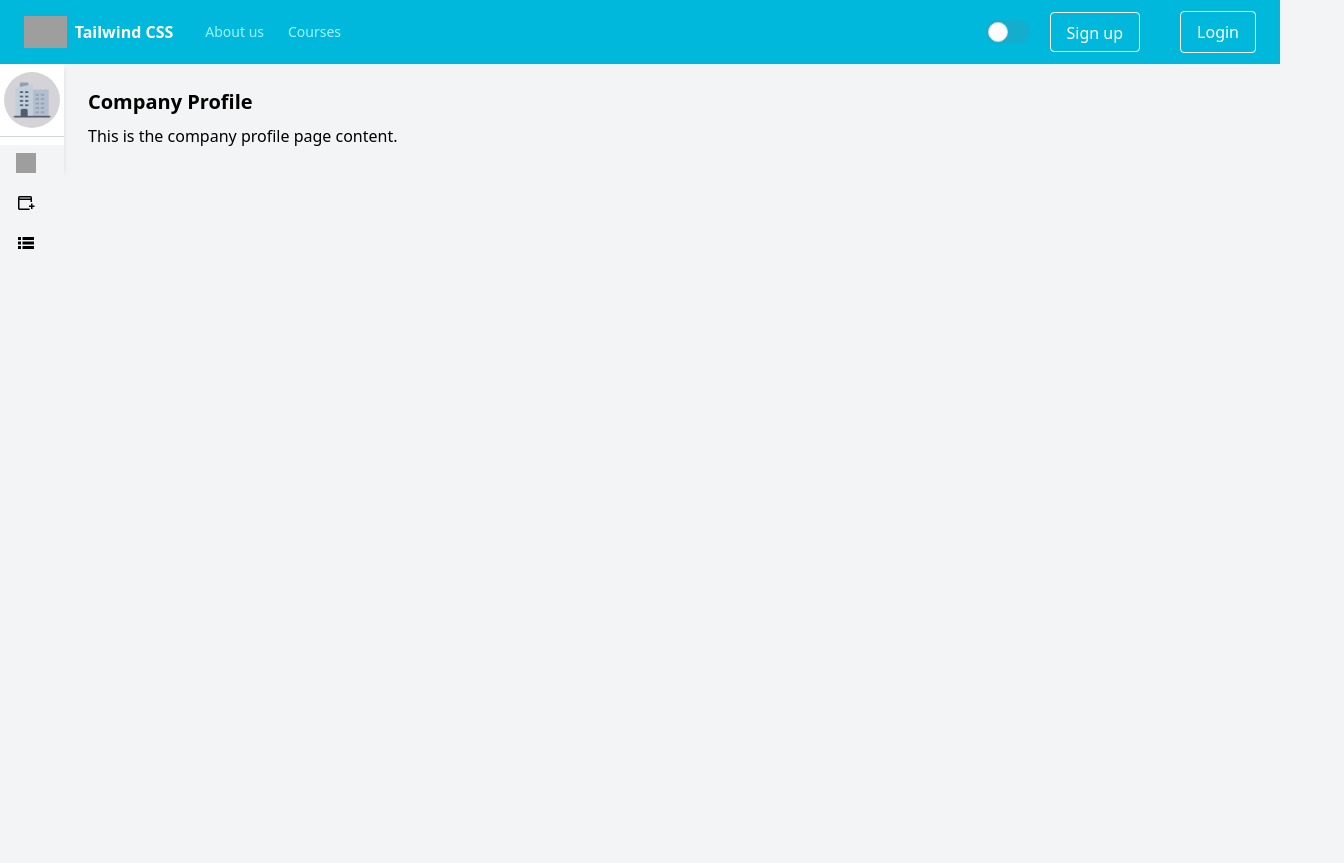
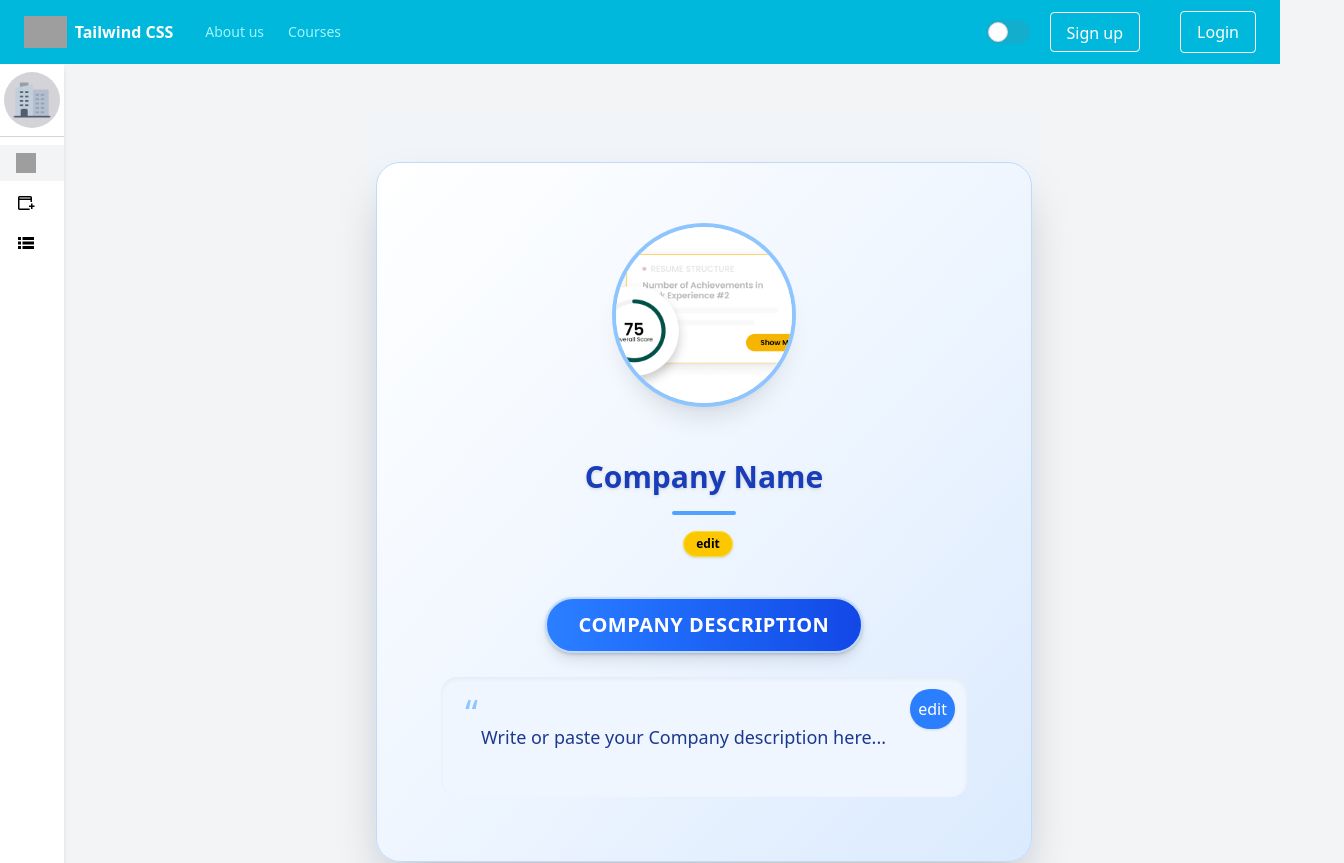
Before and after one commit to Asem-Mohamed-321/ITI-graduation-project, a React (Vite) app in the folder client side/: page /company/profile in a window 1280 px wide. Shown: the top 863 px of the page, 1344 px wide, since content can reach past the window. Before the commit the page ends 800 px from the top, so only its background shows below. Built offline with nearby package versions, Linux system fonts and the light colour scheme; grey boxes are pictures that could not be loaded.

Commit message:
Company Profile

```diff
--- a/client side/src/App.jsx
+++ b/client side/src/App.jsx
@@ -59,6 +59,8 @@ function App() {
         <Route path="job-desc-list" element={<JobDescriptions/>}></Route>
 
       </Route>
+      <Route path="/user/profile" element={<Profile />} />
+      <Route path="*" element={<NotFound />} />
     </Routes>
     {showFooter && <Footer />}
     {/* <div className="w-full mt-4">
--- a/client side/src/components/CompanyProfile.jsx
+++ b/client side/src/components/CompanyProfile.jsx
@@ -1,8 +1,5 @@
+import CompanyProfilePage from "./CompanyProfilePage";
+
 export default function CompanyProfile() {
-  return (
-    <div>
-      <h2 className="text-xl font-bold mb-2">Company Profile</h2>
-      <p>This is the company profile page content.</p>
-    </div>
-  );
+  return <CompanyProfilePage />;
 }
--- a/client side/src/components/CompanyProfileInfo.jsx
+++ /dev/null
@@ -1,33 +0,0 @@
-import React from "react";
-
-const CompanyProfileInfo = ({ description, editMode, onEdit, onChange, onSave, onCancel, value }) => {
-  return (
-    <div className="bg-slate-50 dark:bg-slate-800 rounded-2xl shadow-lg p-6 md:p-8 flex flex-col gap-6 border border-gray-100 dark:border-slate-700 transition-all duration-500">
-      <div className="text-gray-700 dark:text-gray-200 font-semibold mb-2">Paste your Company description:</div>
-      {editMode ? (
-        <form onSubmit={onSave} className="flex flex-col gap-4">
-          <textarea
-            className="w-full min-h-[180px] border rounded p-3 text-gray-900 dark:text-gray-100 dark:bg-slate-900"
-            value={value}
-            onChange={onChange}
-            placeholder="Write or paste your Company description here..."
-            autoFocus
-          />
-          <div className="flex gap-2 self-end">
-            <button type="submit" className="bg-blue-500 hover:bg-blue-600 text-white font-semibold py-2 px-6 rounded-lg shadow transition-all">Save</button>
-            <button type="button" className="bg-gray-200 dark:bg-gray-700 text-gray-700 dark:text-gray-200 font-semibold py-2 px-6 rounded-lg shadow transition-all" onClick={onCancel}>Cancel</button>
-          </div>
-        </form>
-      ) : (
-        <>
-          <div className="w-full min-h-[180px] border rounded p-3 text-gray-900 dark:text-gray-100 dark:bg-slate-900 flex items-center">
-            {description || <span className="text-gray-400 dark:text-gray-500">Write or paste your Company description here...</span>}
-          </div>
-          <button className="bg-blue-500 hover:bg-blue-600 text-white font-semibold py-2 px-6 rounded-lg shadow self-end transition-all" onClick={onEdit}>Edit Description</button>
-        </>
-      )}
-    </div>
-  );
-};
-
-export default CompanyProfileInfo;
--- a/client side/src/components/CompanyProfilePage.jsx
+++ b/client side/src/components/CompanyProfilePage.jsx
@@ -50,19 +50,16 @@ const CompanyProfilePage = () => {
   };
 
   return (
-    <div className="min-h-screen w-full flex flex-col items-center justify-center bg-slate-100 dark:bg-slate-900 transition-colors duration-500 py-8 px-2">
-      <div className="w-full max-w-5xl flex flex-col md:flex-row gap-0 md:gap-8 items-start">
-        {/* Sidebar */}
-        <aside className="w-full md:w-72 bg-white dark:bg-slate-900 border-r border-gray-100 dark:border-slate-800 flex flex-col items-center py-8 px-2 md:px-4 min-h-[500px] rounded-none md:rounded-l-2xl shadow-md md:shadow-lg">
-          {/* Company photo and name */}
-          <div className="flex flex-col items-center mb-8 w-full">
+    <div className="min-h-screen w-full flex items-center justify-center bg-slate-100 dark:bg-slate-900 transition-colors duration-500 py-12 px-2">
+      <div className="w-full max-w-3xl mx-auto bg-gradient-to-br from-white via-blue-50 to-blue-100 dark:from-slate-800 dark:via-slate-900 dark:to-slate-800 border border-blue-200 dark:border-blue-700 rounded-3xl shadow-2xl p-8 sm:p-16 flex flex-col items-center gap-10">
+        {/* Company Logo */}
         <div
-              className="relative w-24 h-24 rounded-full overflow-hidden border-4 border-blue-200 dark:border-blue-800 shadow mb-2 cursor-pointer group"
+          className="relative w-44 h-44 rounded-full overflow-hidden ring-4 ring-blue-300 dark:ring-blue-700 shadow-xl mb-4 cursor-pointer group transition-transform duration-300 hover:scale-105"
           onMouseEnter={() => setHovered(true)}
           onMouseLeave={() => setHovered(false)}
           onClick={() => fileInputRef.current && fileInputRef.current.click()}
         >
-              <img src={company.logoUrl} alt="Company Logo" className="object-cover w-full h-full transition-transform duration-200 group-hover:scale-105" />
+          <img src={company.logoUrl} alt="Company Logo" className="object-cover w-full h-full transition-transform duration-200 group-hover:scale-110" />
           <input
             type="file"
             accept="image/*"
@@ -76,48 +73,44 @@ const CompanyProfilePage = () => {
           <div
             className={`absolute inset-0 flex items-center justify-center bg-black bg-opacity-30 transition-opacity duration-200 ${hovered ? "opacity-100" : "opacity-0"}`}
           >
-                <svg xmlns="http://www.w3.org/2000/svg" className="h-8 w-8 text-white" fill="none" viewBox="0 0 24 24" stroke="currentColor">
+            <svg xmlns="http://www.w3.org/2000/svg" className="h-12 w-12 text-white" fill="none" viewBox="0 0 24 24" stroke="currentColor">
               <path strokeLinecap="round" strokeLinejoin="round" strokeWidth={2} d="M15 10l4.553.378A2 2 0 0122 12.368V17a2 2 0 01-2 2H4a2 2 0 01-2-2v-4.632a2 2 0 012.447-1.99L9 10m6 0V7a2 2 0 00-2-2h-2a2 2 0 00-2 2v3m6 0H9" />
             </svg>
           </div>
         </div>
-            <div className="flex flex-col items-center w-full mt-2">
+        {/* Company Name */}
+        <div className="w-full flex flex-col items-center">
           {editNameMode ? (
             <form onSubmit={handleSaveName} className="flex items-center gap-2 w-full justify-center">
               <input
-                    className="border rounded px-2 py-1 text-base font-bold text-center dark:bg-slate-800 dark:text-white w-2/3"
+                className="border-2 border-blue-300 rounded px-4 py-2 text-3xl font-extrabold text-center dark:bg-slate-700 dark:text-white w-2/3 shadow"
                 value={nameInputValue}
                 onChange={handleNameChange}
                 autoFocus
               />
-                  <button type="submit" className="bg-yellow-400 hover:bg-yellow-500 text-black px-3 py-1 rounded">Save</button>
-                  <button type="button" className="bg-gray-200 dark:bg-gray-700 text-gray-700 dark:text-gray-200 px-3 py-1 rounded" onClick={handleCancelEditName}>Cancel</button>
+              <button type="submit" className="bg-yellow-400 hover:bg-yellow-500 text-black px-4 py-2 rounded font-bold shadow">Save</button>
+              <button type="button" className="bg-gray-200 dark:bg-gray-700 text-gray-700 dark:text-gray-200 px-4 py-2 rounded font-bold shadow" onClick={handleCancelEditName}>Cancel</button>
             </form>
           ) : (
-                <div className="flex items-center gap-2">
-                  <span className="text-base font-bold text-gray-900 dark:text-white">{company.name}</span>
+            <>
+              <span className="text-3xl font-extrabold text-blue-800 dark:text-blue-200 drop-shadow mb-2 text-center">{company.name}</span>
+              <div className="w-16 h-1 bg-blue-400 rounded-full mb-4 mt-2" />
               <button
-                    className="text-xs bg-yellow-400 hover:bg-yellow-500 text-black px-2 py-1 rounded-full border border-yellow-300 ml-2 transition-all"
+                className="text-xs bg-yellow-400 hover:bg-yellow-500 text-black px-3 py-1 rounded-full border border-yellow-300 ml-2 transition-all font-semibold shadow"
                 onClick={handleEditName}
               >
-                    edit name
+                edit
               </button>
-                </div>
+            </>
           )}
         </div>
-          </div>
-          {/* Only visually distinct Company profile label */}
-          <div className="w-full flex items-center justify-center mt-4">
-            <span className="px-4 py-2 rounded-lg bg-blue-100 dark:bg-blue-900 text-blue-700 dark:text-blue-200 font-semibold text-base border border-blue-200 dark:border-blue-800 shadow">Company profile</span>
-          </div>
-        </aside>
-        {/* Main area */}
-        <main className="flex-1 w-full bg-white dark:bg-slate-900 rounded-2xl shadow-lg p-6 md:p-10 border border-gray-100 dark:border-slate-800 flex flex-col gap-8 min-h-[500px]">
-          <div className="text-gray-700 dark:text-gray-200 font-semibold mb-2 text-lg">Company Description</div>
+        {/* Company Description */}
+        <div className="w-full">
+          <div className="bg-gradient-to-r from-blue-500 to-blue-700 text-white font-bold mb-6 text-xl rounded-full px-8 py-3 text-center w-fit mx-auto shadow-lg border-2 border-blue-200 tracking-wide uppercase drop-shadow">Company Description</div>
           {editDescMode ? (
-            <form onSubmit={handleSaveDesc} className="flex flex-col gap-4">
+            <form onSubmit={handleSaveDesc} className="flex flex-col gap-4 items-center">
               <textarea
-                className="w-full min-h-[120px] border-2 border-blue-200 dark:border-blue-800 rounded-xl p-5 text-lg font-medium text-gray-900 dark:text-gray-100 dark:bg-slate-900 shadow focus:outline-none focus:ring-2 focus:ring-blue-400 resize-none"
+                className="w-full min-h-[120px] border-2 border-blue-200 dark:border-blue-700 rounded-2xl p-6 text-lg font-medium text-gray-900 dark:text-gray-800 bg-white shadow focus:outline-none focus:ring-2 focus:ring-blue-400 resize-none"
                 value={descInputValue}
                 onChange={handleDescChange}
                 placeholder="Write or paste your Company description here..."
@@ -134,8 +127,9 @@ const CompanyProfilePage = () => {
             </form>
           ) : (
             <div className="relative w-full">
-              <div className="w-full min-h-[120px] border-2 border-blue-200 dark:border-blue-800 rounded-xl p-6 text-lg font-medium text-gray-900 dark:text-gray-100 dark:bg-slate-900 shadow flex items-center transition-all duration-300">
-                {company.description || <span className="text-gray-400 dark:text-gray-500">Write or paste your Company description here...</span>}
+              <div className="w-full min-h-[120px] bg-blue-50 dark:bg-slate-900 text-blue-900 dark:text-blue-100 rounded-2xl p-10 text-lg font-medium shadow-inner flex items-center transition-all duration-300 relative">
+                <span className="absolute left-6 top-4 text-blue-300 text-4xl select-none">“</span>
+                {company.description || <span className="text-gray-400">Write or paste your Company description here...</span>}
               </div>
               <button
                 className="absolute top-3 right-3 bg-blue-500 hover:bg-blue-600 text-white rounded-full p-2 shadow transition-all"
@@ -146,7 +140,7 @@ const CompanyProfilePage = () => {
               </button>
             </div>
           )}
-        </main>
+        </div>
       </div>
     </div>
   );
--- a/client side/src/components/companyPage.jsx
+++ b/client side/src/components/companyPage.jsx
@@ -111,8 +111,10 @@ export default function CompanyPage() {
       </aside>
 
       {/* Main Content */}
-      <main className="flex-grow p-6 z-0 w-10/12 sm:w-11/12 sm:ml-16 mx-15">
-        <Outlet />
+      <main className="flex-grow min-h-screen flex items-center justify-center p-4 sm:p-8 md:p-12 z-0 w-full sm:ml-16">
+        <div className="w-full max-w-2xl">
+          <Outlet />
+        </div>
       </main>
     </div>
   );
```
Also changed, not shown: client side/src/components/CompanyProfileHeader.jsx (deleted, +0 -73 lines), client side/src/components/CompanySidebar.jsx (deleted, +0 -42 lines). Lines whose indentation alone changed are shown as unchanged.
